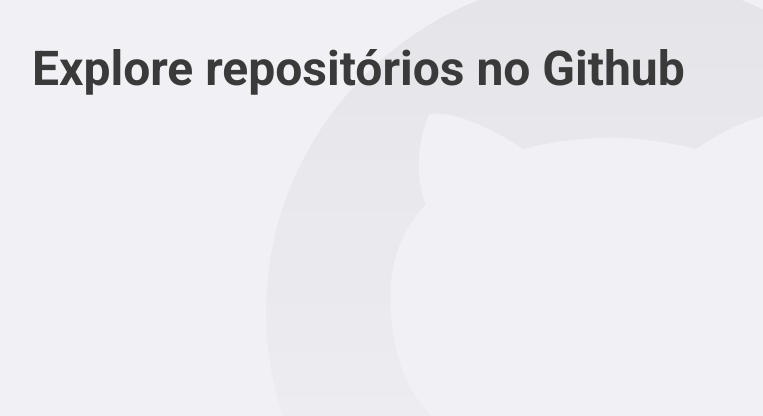
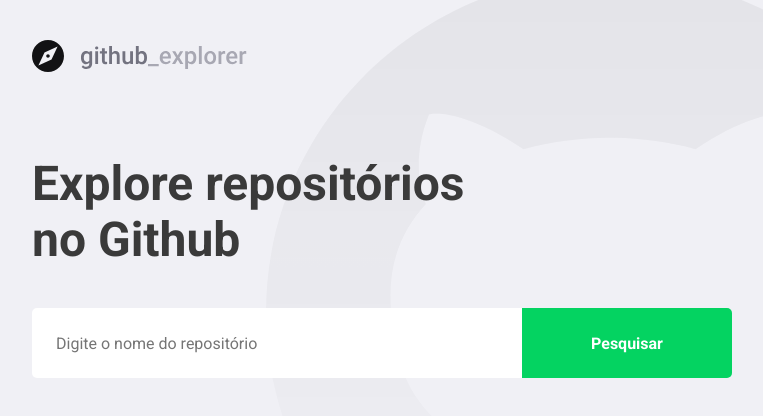
Before and after one commit to vitorsemidio-dev/github-explorer-ts, a React (Create React App) app: page / in a window 1280 px wide. Shown: the top 416 px of the page, without its empty margins (148-911 px from the left). Built offline with nearby package versions, Linux system fonts and the light colour scheme.

Commit message:
Estilo do Form e instalação polished

```diff
--- a/package.json
+++ b/package.json
@@ -10,6 +10,7 @@
     "@types/node": "^12.0.0",
     "@types/react": "^16.9.0",
     "@types/react-dom": "^16.9.0",
+    "polished": "^3.6.5",
     "react": "^16.13.1",
     "react-dom": "^16.13.1",
     "react-router-dom": "^5.2.0",
--- a/src/pages/Dashboard/index.tsx
+++ b/src/pages/Dashboard/index.tsx
@@ -1,9 +1,21 @@
 import React from 'react';
 
-import { Title } from './styles';
+import logoImg from '../../assets/logo.svg';
+
+import { Title, Form } from './styles';
 
 const Dashboard: React.FC = () => {
-  return <Title>Explore repositórios no Github</Title>;
+  return (
+    <>
+      <img src={logoImg} alt="Logo" />
+      <Title>Explore repositórios no Github</Title>
+
+      <Form action="">
+        <input type="text" placeholder="Digite o nome do repositório" />
+        <button type="submit">Pesquisar</button>
+      </Form>
+    </>
+  );
 };
 
 export default Dashboard;
--- a/src/pages/Dashboard/styles.ts
+++ b/src/pages/Dashboard/styles.ts
@@ -1,6 +1,47 @@
 import styled from 'styled-components';
+
+import { shade } from 'polished';
 
 export const Title = styled.h1`
   font-size: 48px;
   color: #3a3a3a;
+  max-width: 450px;
+  line-height: 56px;
+
+  margin-top: 80px;
 `;
+
+export const Form = styled.form`
+  margin-top: 40px;
+  max-width: 700px;
+
+  display: flex;
+
+  input {
+    flex: 1;
+    height: 70px;
+    padding: 0 24px;
+    border: 0;
+    border-radius: 5px 0 0 5px;
+    color: #3a3a3a;
+
+    &::placeholder {
+      color: '#a8a8b3';
+    }
+  }
+
+  button {
+    width: 210px;
+    height: 70px;
+    background: #04d361;
+    border-radius: 0 5px 5px 0;
+    border: 0;
+    color: #fff;
+    font-weight: bold;
+    transition: background-color 0.2s;
+
+    &:hover {
+      background: ${shade(0.2, '#04d361')};
+    }
+  }
+`;
```
Also changed, not shown: src/assets/logo.svg (added), 1 other file (tests, documents, lock files or other folders).
